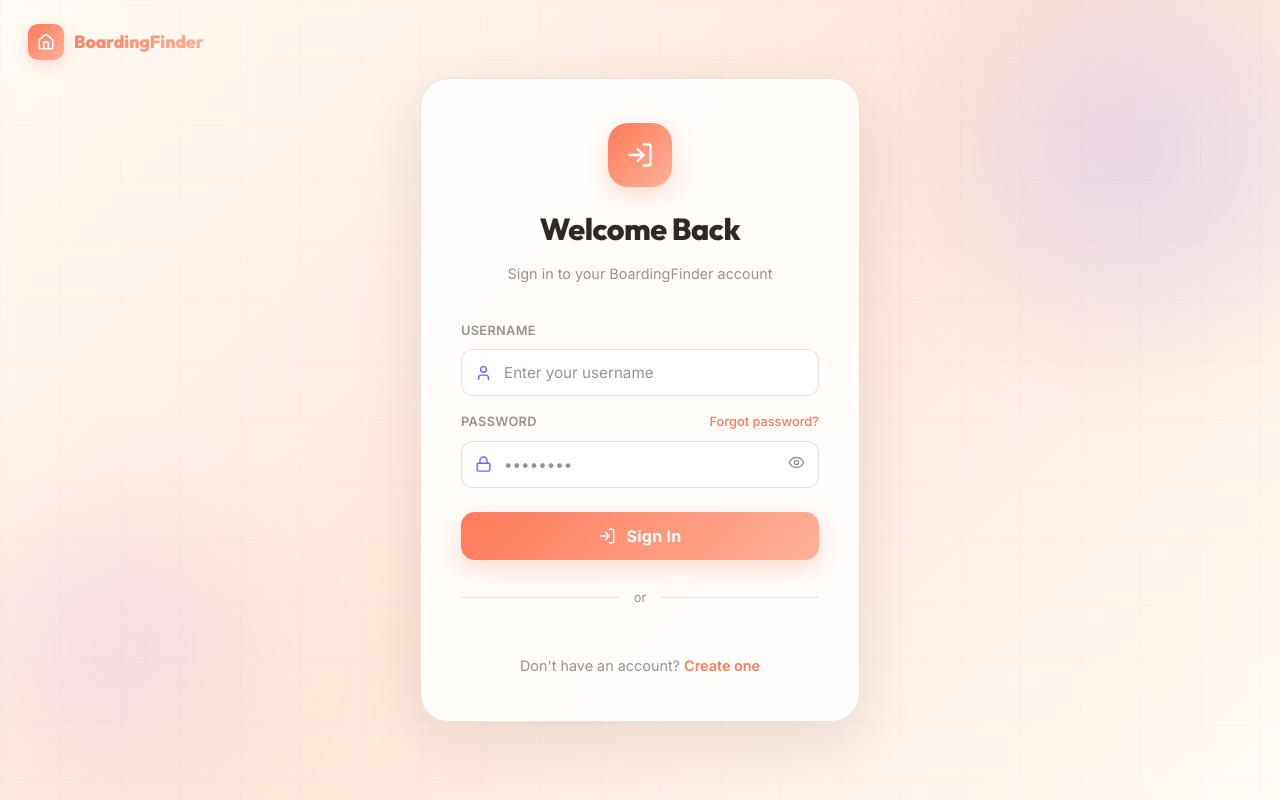
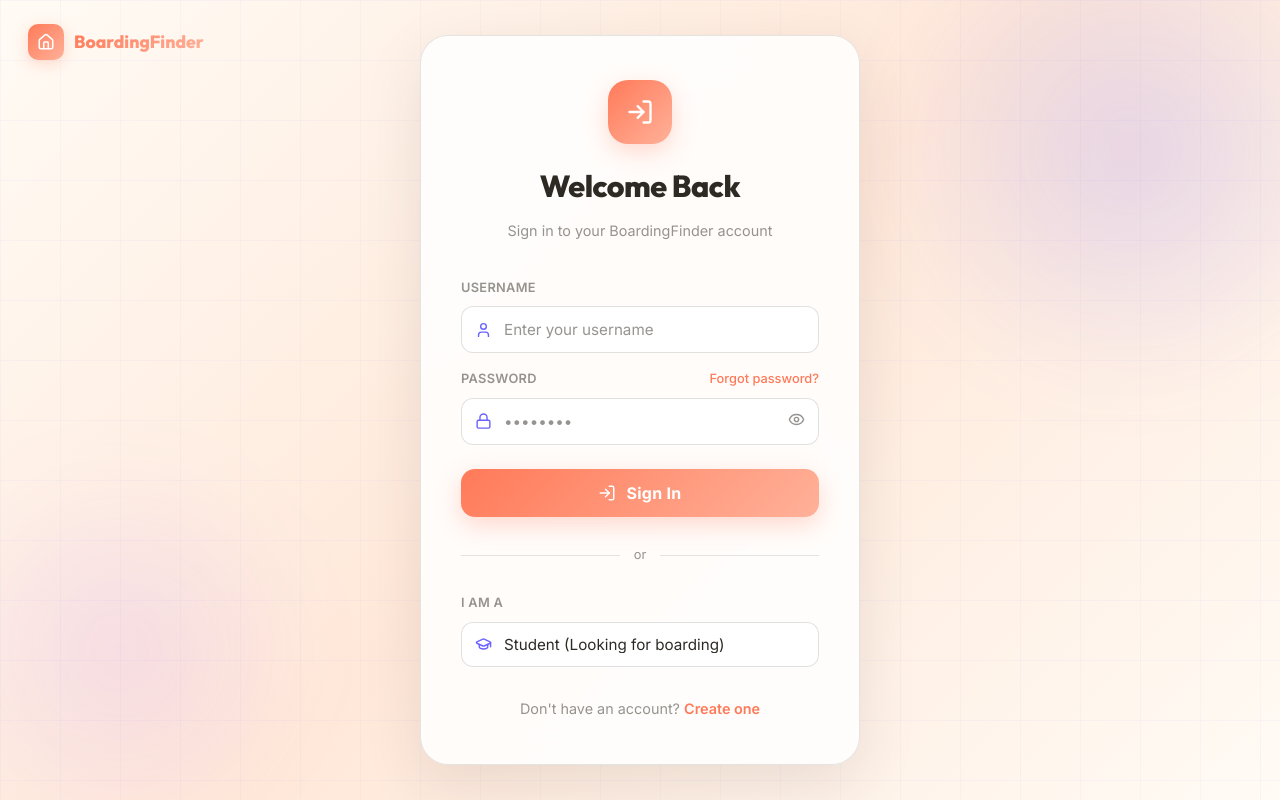
Before and after one commit to madhawadiyanath/unispace-frontend, a React (Vite) app: page /login in a window 1280 px wide. Built offline with nearby package versions, Linux system fonts and the light colour scheme; no server answers.

Commit message:
Add Google role selection to LoginPage for user type differentiation

```diff
--- a/src/Pages/LoginPage.tsx
+++ b/src/Pages/LoginPage.tsx
@@ -1,7 +1,7 @@
 import { useCallback, useEffect, useRef, useState } from 'react';
 import type { FormEvent } from 'react';
 import { Link, useNavigate } from 'react-router-dom';
-import { User, Lock, LogIn, Eye, EyeOff, Home, AlertCircle, CheckCircle } from 'lucide-react';
+import { User, Lock, LogIn, Eye, EyeOff, Home, AlertCircle, CheckCircle, GraduationCap } from 'lucide-react';
 
 const API_BASE = 'http://localhost:5000';
 const GOOGLE_CLIENT_ID = import.meta.env.VITE_GOOGLE_CLIENT_ID as string | undefined;
@@ -22,6 +22,7 @@
     const [loading, setLoading] = useState(false);
     const [error, setError] = useState('');
     const [success, setSuccess] = useState('');
+    const [googleRole, setGoogleRole] = useState<'student' | 'landlord'>('student');
 
     const handleGoogleCredential = useCallback(async (credential: string) => {
         if (!credential) return;
@@ -34,7 +35,7 @@
             const res = await fetch(`${API_BASE}/users/google`, {
                 method: 'POST',
                 headers: { 'Content-Type': 'application/json' },
-                body: JSON.stringify({ credential }),
+                body: JSON.stringify({ credential, userType: googleRole }),
             });
             const data = await res.json();
 
@@ -58,7 +59,7 @@
         } finally {
             setLoading(false);
         }
-    }, [navigate]);
+    }, [googleRole, navigate]);
 
     useEffect(() => {
         if (!GOOGLE_CLIENT_ID) return;
@@ -379,8 +380,47 @@
 
                 {/* Google Sign-In */}
                 {GOOGLE_CLIENT_ID ? (
-                    <div style={{ display: 'flex', justifyContent: 'center', marginBottom: '18px' }}>
-                        <div ref={googleButtonRef} />
+                    <div style={{ marginBottom: '18px' }}>
+                        <div style={{ marginBottom: '12px' }}>
+                            <label style={{ display: 'block', fontSize: '0.8rem', fontWeight: 600, color: 'var(--text-muted)', marginBottom: '8px', letterSpacing: '0.3px' }}>
+                                I AM A
+                            </label>
+                            <div style={{ position: 'relative' }}>
+                                <GraduationCap size={17} color="#6C63FF" style={{ position: 'absolute', left: '14px', top: '50%', transform: 'translateY(-50%)', pointerEvents: 'none' }} />
+                                <select
+                                    value={googleRole}
+                                    onChange={(e) => setGoogleRole(e.target.value as 'student' | 'landlord')}
+                                    style={{
+                                        width: '100%',
+                                        padding: '13px 14px 13px 42px',
+                                        background: 'var(--input-bg)',
+                                        border: '1px solid var(--input-border)',
+                                        borderRadius: '12px',
+                                        color: 'var(--input-text)',
+                                        fontSize: '0.95rem',
+                                        outline: 'none',
+                                        boxSizing: 'border-box',
+                                        cursor: 'pointer',
+                                        appearance: 'none',
+                                    }}
+                                    onFocus={(e) => {
+                                        e.currentTarget.style.borderColor = 'var(--input-focus-border)';
+                                        e.currentTarget.style.boxShadow = 'var(--input-focus-ring)';
+                                    }}
+                                    onBlur={(e) => {
+                                        e.currentTarget.style.borderColor = 'var(--input-border)';
+                                        e.currentTarget.style.boxShadow = 'none';
+                                    }}
+                                >
+                                    <option value="student">Student (Looking for boarding)</option>
+                                    <option value="landlord">Landlord (Listing a room)</option>
+                                </select>
+                            </div>
+                        </div>
+
+                        <div style={{ display: 'flex', justifyContent: 'center' }}>
+                            <div ref={googleButtonRef} />
+                        </div>
                     </div>
                 ) : (
                     <p style={{ textAlign: 'center', color: 'var(--text-muted)', fontSize: '0.85rem', marginBottom: '18px' }}>
```
